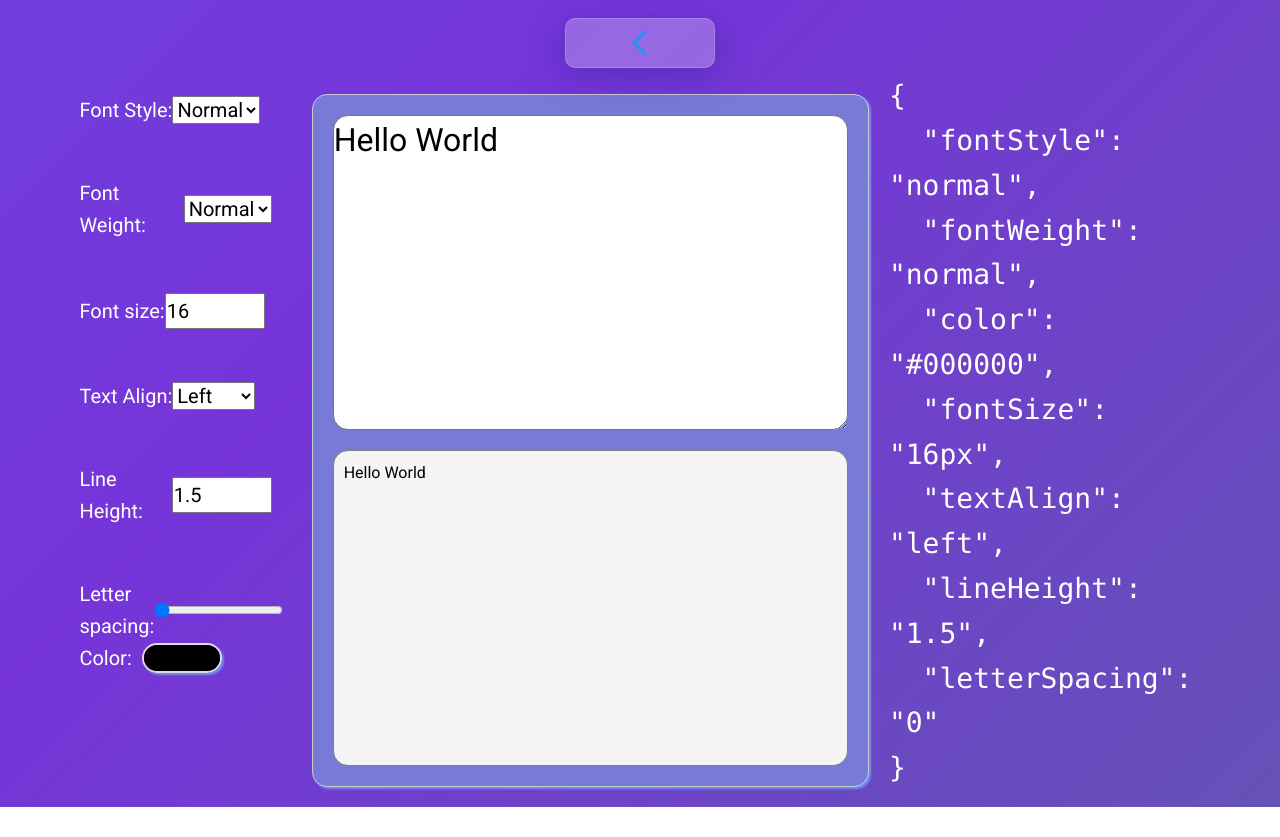
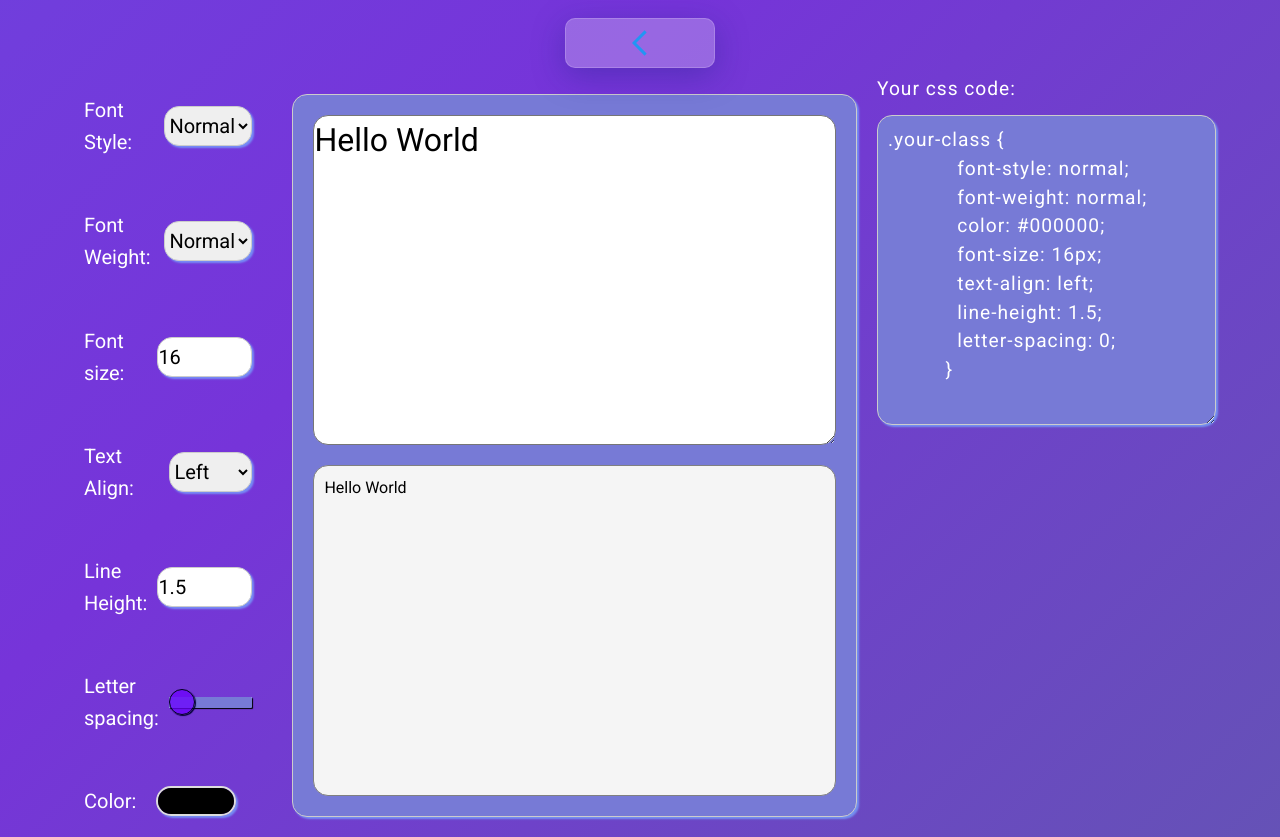
Before and after one commit to besoiuu/image-generation-openai, a React (Create React App) app: page /texteditor in a window 1280 px wide. Before the commit the page ends 807 px from the top, so only its background shows below. Built offline with nearby package versions, Linux system fonts and the light colour scheme; no server answers.

Commit message:
remove env,  more style

```diff
--- a/src/App.css
+++ b/src/App.css
@@ -110,7 +110,7 @@ body {
   padding: 16px 25px;
   text-decoration: none;
   background: rgba(255, 255, 255, 0.25);
-  box-shadow: 0 8px 32px 0 rgba(31, 38, 135, 0.37);
+  box-shadow: 0 8px 32px 0 #1f26875e;
   border-radius: 10px;
   border: 1px solid rgba(255, 255, 255, 0.18);
 }
--- a/src/pages/gradientgen/gradientgen.js
+++ b/src/pages/gradientgen/gradientgen.js
@@ -1,7 +1,7 @@
 import React, { useState } from "react";
 import { useNavigate } from "react-router-dom";
 import { FcPrevious } from "react-icons/fc";
-import "./gradientgen.css"
+import "./gradientgen.css";
 
 export const GradientGenerator = () => {
   const [color1, setColor1] = useState("#ff0000");
@@ -105,24 +105,25 @@ export const GradientGenerator = () => {
         />
         seconds
       </div>
-      <br />
       <div className="output-div">
         <label htmlFor="output">Your css code:</label>
         <textarea
           className="textarea-output"
           id="output"
           name="output"
-          rows="5"
+          rows="8"
           cols="50"
           readOnly
-          value={`background: ${
-            type === "linear"
-              ? `linear-gradient(${angle}deg, ${color1}, ${color2})`
-              : `radial-gradient(circle, ${color1}, ${color2})`
-          };
+          value={` .your-class {
+            background: ${
+              type === "linear"
+                ? `linear-gradient(${angle}deg, ${color1}, ${color2})`
+                : `radial-gradient(circle, ${color1}, ${color2})`
+            };
             transition: background ${transition} ${transitionTime}s;
             height: 200px;
-            width: 100%;`}
+            width: 100%;
+        }`}
         />
       </div>
       <button className="gen-button" onClick={() => navigate(-1)}>
--- a/src/pages/texteditor/texteditor.css
+++ b/src/pages/texteditor/texteditor.css
@@ -13,12 +13,21 @@
   display: flex;
   flex-direction: row;
   height: 100%;
+  width: 90%;
 }
 
 .editor-controls {
   width: 20%;
   padding: 20px;
   text-align: left;
+}
+
+.editor-controls .editor-label .editor-select,
+.editor-input {
+  border-radius: 15px;
+  height: 40px;
+  border: 1px solid #ccc;
+  box-shadow: 2px 2px 2px #77a7ffc3;
 }
 
 /* .editor-controls {
@@ -31,11 +40,12 @@
 .editor-label {
   display: flex;
   align-items: center;
-  font-size:20px;
+  font-size: 20px;
+  gap: 10px;
 }
 
 .editor-input {
-  width: 100px;
+  width: 95px;
 }
 
 .text-container {
@@ -45,7 +55,7 @@
   display: flex;
   flex-direction: column;
   align-items: center;
-  margin:20px;
+  margin: 20px;
 }
 
 .output-text {
@@ -78,19 +88,29 @@
   height: 50%;
 }
 
-/* .editor-input-range {
+input[type="range"] {
   appearance: none;
-  margin-right: 15px;
-  width: 200px;
-  height: 7px;
-  background: rgba(255, 255, 255, 0.6);
-  border-radius: 5px;
-  background-image: linear-gradient(#ff4500, #ff4500);
-  background-size: 70% 100%;
-  background-repeat: no-repeat;
-} */
+  margin: 10px 0;
+  width: 100%;
+}
 
-pre {
-  white-space: pre-wrap;
-  word-wrap: break-word;
+input[type="range"]::-webkit-slider-runnable-track {
+  width: 100%;
+  height: 11px;
+  cursor: pointer;
+  box-shadow: 1px 1px 1px #000000;
+  background: #777ad6;
+  border-radius: 1px;
+  border: 0px solid #010101;
 }
+input[type="range"]::-webkit-slider-thumb {
+  box-shadow: 1px 1px 1px #000031;
+  border: 1px solid #00001e;
+  height: 26px;
+  width: 26px;
+  border-radius: 15px;
+  background: #6a00ffbd;
+  cursor: pointer;
+  -webkit-appearance: none;
+  margin-top: -8px;
+}
--- a/src/pages/texteditor/texteditor.js
+++ b/src/pages/texteditor/texteditor.js
@@ -116,6 +116,7 @@ export const TextEditor = () => {
             }
           />
         </label>
+        <br />
         <label className="editor-label">
           Color:
           <div className="color-input">
@@ -127,15 +128,34 @@ export const TextEditor = () => {
           </div>
         </label>
       </div>
-      <br />
       <div className="text-container">
         <textarea className="input-text" value={text} onChange={handleTextChange} maxLength="40" />
         <div className="output-text" style={style}>
           {text}
         </div>
       </div>
-      <div className="css-container">
+      {/* <div className="css-container">
         <pre>{JSON.stringify(style, null, 2)}</pre>
+      </div> */}
+      <div className="output-div">
+        <label htmlFor="output">Your css code:</label>
+        <textarea
+          className="textarea-output"
+          id="output"
+          name="output"
+          rows="10"
+          cols="30"
+          readOnly
+          value={`.your-class {
+            font-style: ${style.fontStyle};
+            font-weight: ${style.fontWeight};
+            color: ${style.color};
+            font-size: ${style.fontSize};
+            text-align: ${style.textAlign};
+            line-height: ${style.lineHeight};
+            letter-spacing: ${style.letterSpacing};
+          }`}
+        />
       </div>
     </div>
     </>
```
Also changed, not shown: 1 other file (tests, documents, lock files or other folders).
